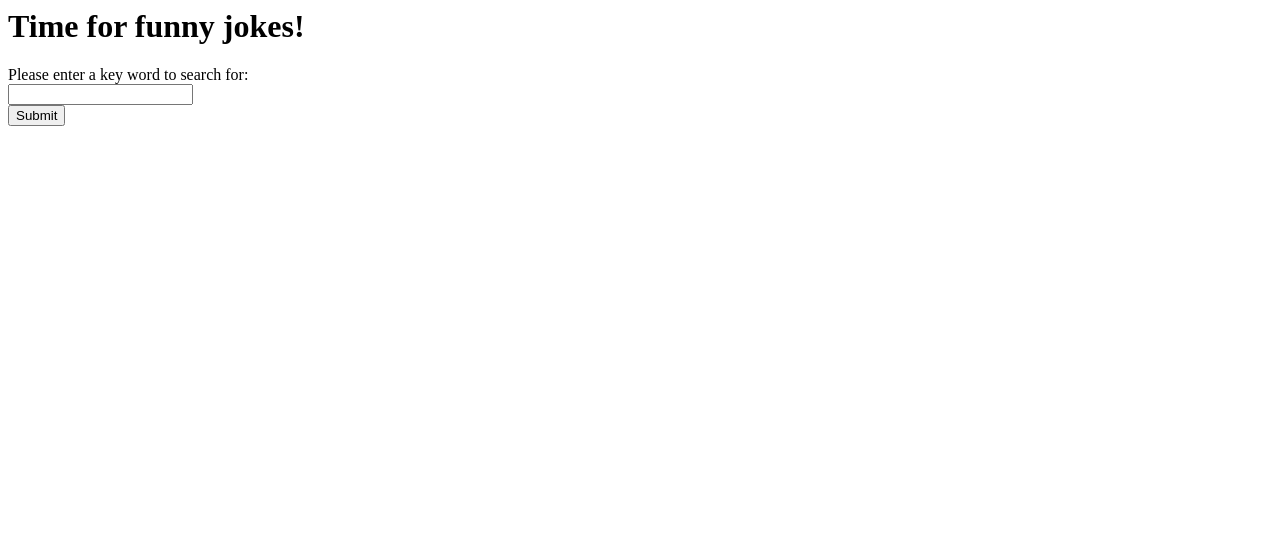
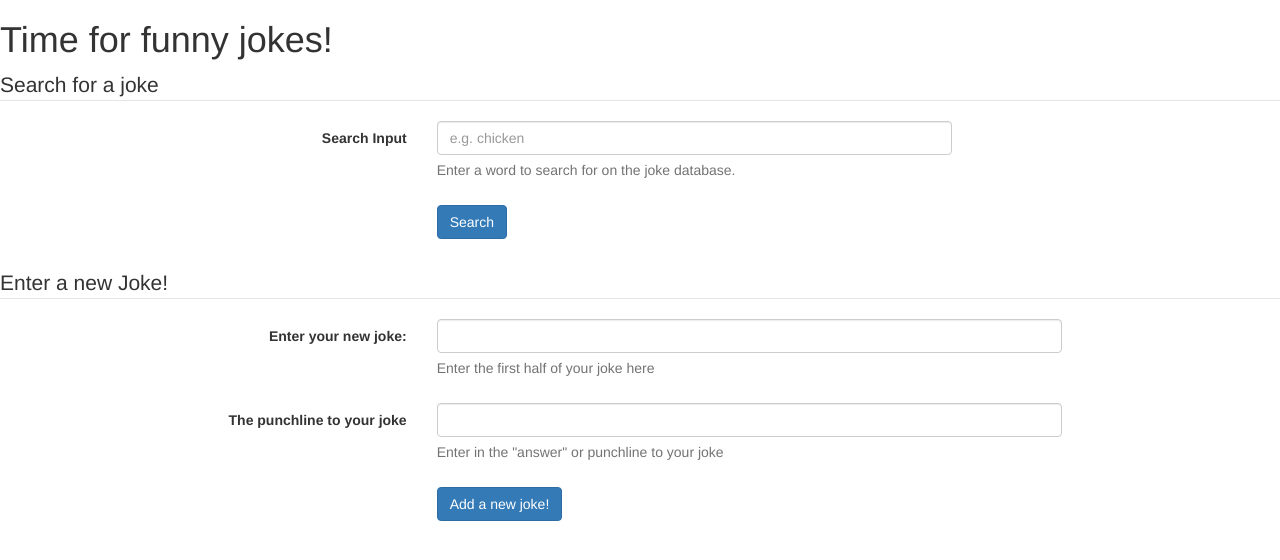
Before and after one commit to AsePlayer/Information-Security, a PHP site: page / in a window 1280 px wide. Shown: the top 560 px of the page. Run offline with PHP 8.4, Linux system fonts and the light colour scheme.

Commit message:
Add joke functionality. Started bootstrap implementation.

```diff
--- a/Secure Web Application Programming/root/index.php
+++ b/Secure Web Application Programming/root/index.php
@@ -1,5 +1,13 @@
 <html>
 <head>
+<!-- Latest compiled and minified CSS -->
+<link rel="stylesheet" href="https://maxcdn.bootstrapcdn.com/bootstrap/3.4.1/css/bootstrap.min.css">
+
+<!-- jQuery library -->
+<script src="https://ajax.googleapis.com/ajax/libs/jquery/3.6.0/jquery.min.js"></script>
+
+<!-- Latest compiled JavaScript -->
+<script src="https://maxcdn.bootstrapcdn.com/bootstrap/3.4.1/js/bootstrap.min.js"></script>
 </head>
 
 <body>
@@ -11,11 +19,71 @@ include "db_connect.php";
 //include "search_all_jokes.php";
 ?>
 
-<form action="/search_keyword.php">
-  <label for="fname">Please enter a key word to search for:</label><br>
-  <input type="text" name="keyword"><br>
-  <input type="submit" value="Submit">
+
+<form class="form-horizontal" action="search_keyword.php">
+<fieldset>
+
+<!-- Form Name -->
+<legend>Search for a joke</legend>
+
+<!-- Search input-->
+<div class="form-group">
+  <label class="col-md-4 control-label" for="keyword">Search Input</label>
+  <div class="col-md-5">
+    <input id="keyword" name="keyword" type="search" placeholder="e.g. chicken" class="form-control input-md" required="">
+    <p class="help-block">Enter a word to search for on the joke database.</p>
+  </div>
+</div>
+
+<!-- Button -->
+<div class="form-group">
+  <label class="col-md-4 control-label" for="submit"></label>
+  <div class="col-md-4">
+    <button id="submit" name="submit" class="btn btn-primary">Search</button>
+  </div>
+</div>
+
+</fieldset>
 </form>
+
+
+
+<form class="form-horizontal" action="/add_joke.php">
+<fieldset>
+
+<!-- Form Name -->
+<legend>Enter a new Joke!</legend>
+
+<!-- Text input-->
+<div class="form-group">
+  <label class="col-md-4 control-label" for="newjoke">Enter your new joke:</label>
+  <div class="col-md-6">
+  <input id="newjoke" name="newjoke" type="text" placeholder="" class="form-control input-md">
+  <span class="help-block">Enter the first half of your joke here</span>
+  </div>
+</div>
+
+
+<!-- Text input-->
+<div class="form-group" action="/add_joke.php">
+  <label class="col-md-4 control-label" for="newanswer">The punchline to your joke</label>
+  <div class="col-md-6">
+  <input id="newanswer" name="newanswer" type="text" placeholder="" class="form-control input-md">
+  <span class="help-block">Enter in the "answer" or punchline to your joke</span>
+  </div>
+</div>
+
+<!-- Button -->
+<div class="form-group">
+  <label class="col-md-4 control-label" for="submit"></label>
+  <div class="col-md-4">
+    <button id="submit" name="submit" class="btn btn-primary">Add a new joke!</button>
+  </div>
+</div>
+
+</fieldset>
+</form>
+
 
 <?php
 //include "search_keyword.php";
```
Also changed, not shown: Secure Web Application Programming/root/add_joke.php (added, +20 -0 lines).
